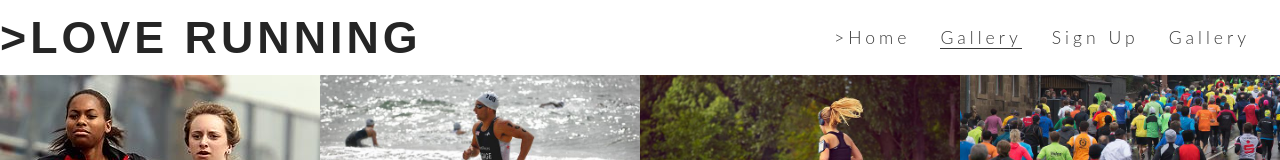
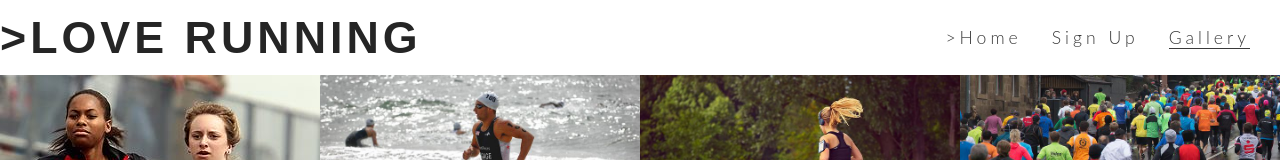
Before and after one commit to silberner-schnee/love-running, a plain HTML site: page gallery.html in a window 1280 px wide. Shown: the top 160 px of the page. Drawn offline with Linux system fonts and the light colour scheme; a web font is replaced by a local one.

Commit message:
remove duplicate gallery page

```diff
--- a/gallery.html
+++ b/gallery.html
@@ -20,13 +20,10 @@
         <nav>
             <ul id="menu">
                 <li>
-                    <a href="#">Gallery</a>
+                    <a href="gallery.html" class="active">Gallery</a>
                 </li>
                 <li>
                     <a href="#">Sign Up</a>
-                </li>
-                <li>
-                    <a href="gallery.html" class="active">Gallery</a>
                 </li>
                 <li>
                     <a href="index.html">>Home</a>
```
